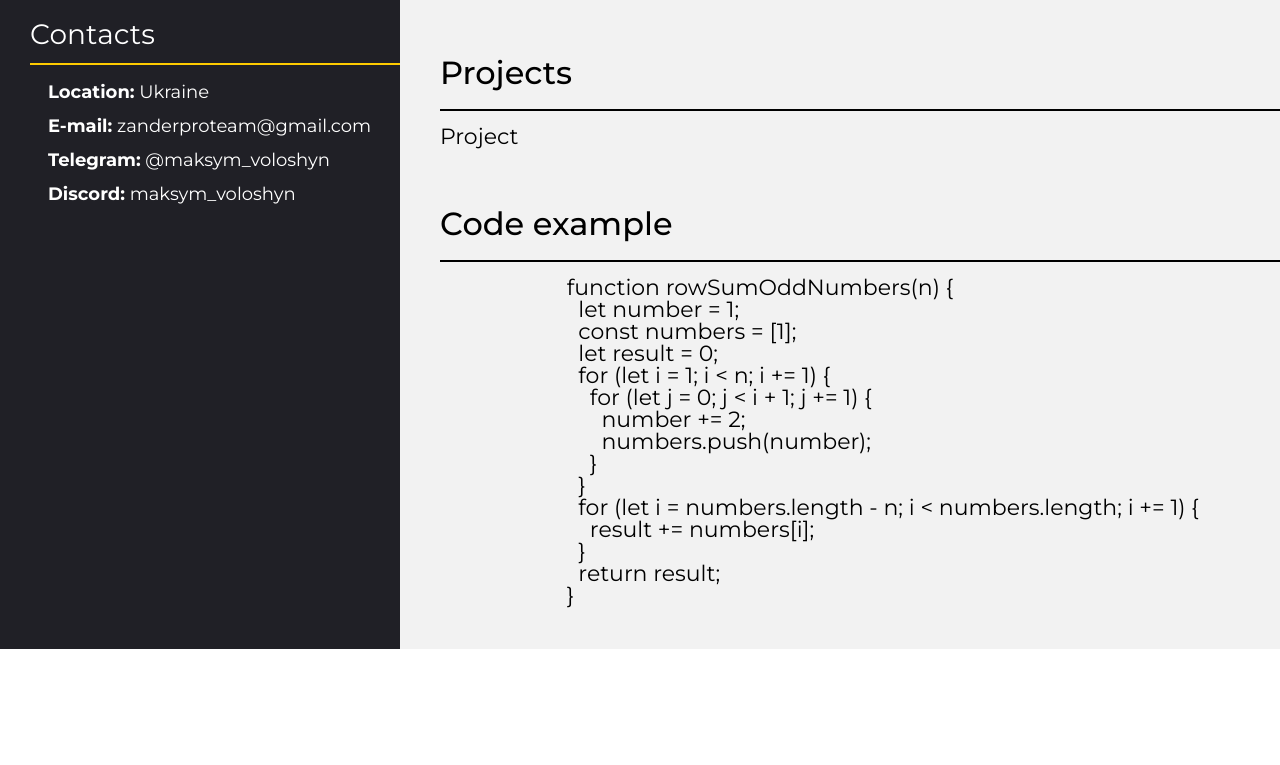
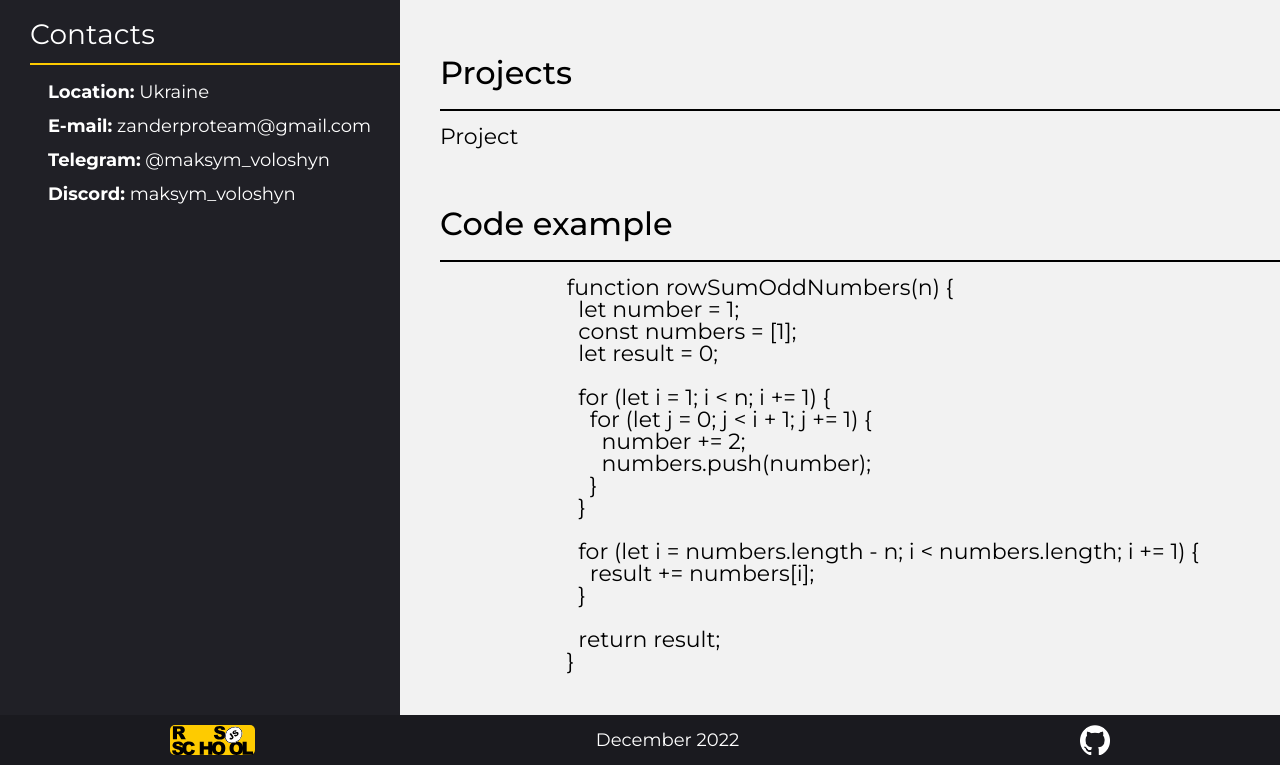
Before and after one commit to Maksym4/rsschool-cv, a plain HTML site: page index.html in a window 1280 px wide. Shown: the part 1012-1777 px from the top of the page. Before the commit the page ends 1661 px from the top, so only its background shows below. Drawn offline with Linux system fonts and the light colour scheme; files whose address does not match are found by name.

Commit message:
feat: add block Footer in html file, add styles for block Footer

```diff
--- a/css/style.css
+++ b/css/style.css
@@ -97,7 +97,6 @@ h6 {
 
 * {
   font-family: Montserrat, sans-serif;
-  box-sizing: border-box;
 }
 
 .wrapper {
@@ -233,5 +232,45 @@ h6 {
 }
 
 .project-link:hover {
+  color: #202026;
   background: #fecb00;
 }
+
+/* -------------------------  Footer ------------------------- */
+
+.footer {
+  margin-top: auto;
+}
+
+.footer-row {
+  display: flex;
+  align-items: center;
+  justify-content: space-around;
+  background: #1a1a1f;
+  height: 50px;
+}
+.footer-logo-rsschool {
+  width: 85px;
+  text-align: center;
+  background: #fecb00;
+  border-radius: 5px;
+}
+.footer-logo-rsschool:hover {
+  background: #1a1a1f;
+}
+.logo-rsschool {
+  height: 30px;
+}
+
+.footer-content {
+  color: #ffffff;
+  font-size: 18px;
+}
+.footer-link-github:hover {
+  border-radius: 50%;
+  background: #fecb009b;
+}
+.icon_github {
+  height: 30px;
+  width: 30px;
+}
--- a/index.html
+++ b/index.html
@@ -154,15 +154,18 @@
                         let number = 1;
                         const numbers = [1];
                         let result = 0;
+
                         for (let i = 1; i < n; i += 1) {
                           for (let j = 0; j < i + 1; j += 1) {
                             number += 2;
                             numbers.push(number);
                           }
                         }
+
                         for (let i = numbers.length - n; i < numbers.length; i += 1) {
                           result += numbers[i];
                         }
+
                         return result;
                       }
                     </pre>
@@ -174,6 +177,21 @@
         </div>
       </div>
     </main>
+
+    <!-- Footer -->
+    <footer class="footer">
+      <div class="container">
+        <div class="footer-row">
+          <div class="footer-logo-rsschool"><a href="https://rs.school/js/"> <img class="logo-rsschool"
+                src="img/icon/rs_school_js.svg" alt="Logo RSSchool">
+            </a></div>
+          <div class="footer-content"> December 2022
+          </div>
+          <div class="footer-link-github"><a href="https://github.com/Maksym4"><img class="icon_github"
+                src="img/icon/github-mark-white.png" alt="Icon GitHub"></a></div>
+        </div>
+      </div>
+    </footer>
   </div>
 
 </body>
```
Also changed, not shown: img/icon/github-mark-white.png (added), img/icon/rs_school_js.svg (added).
